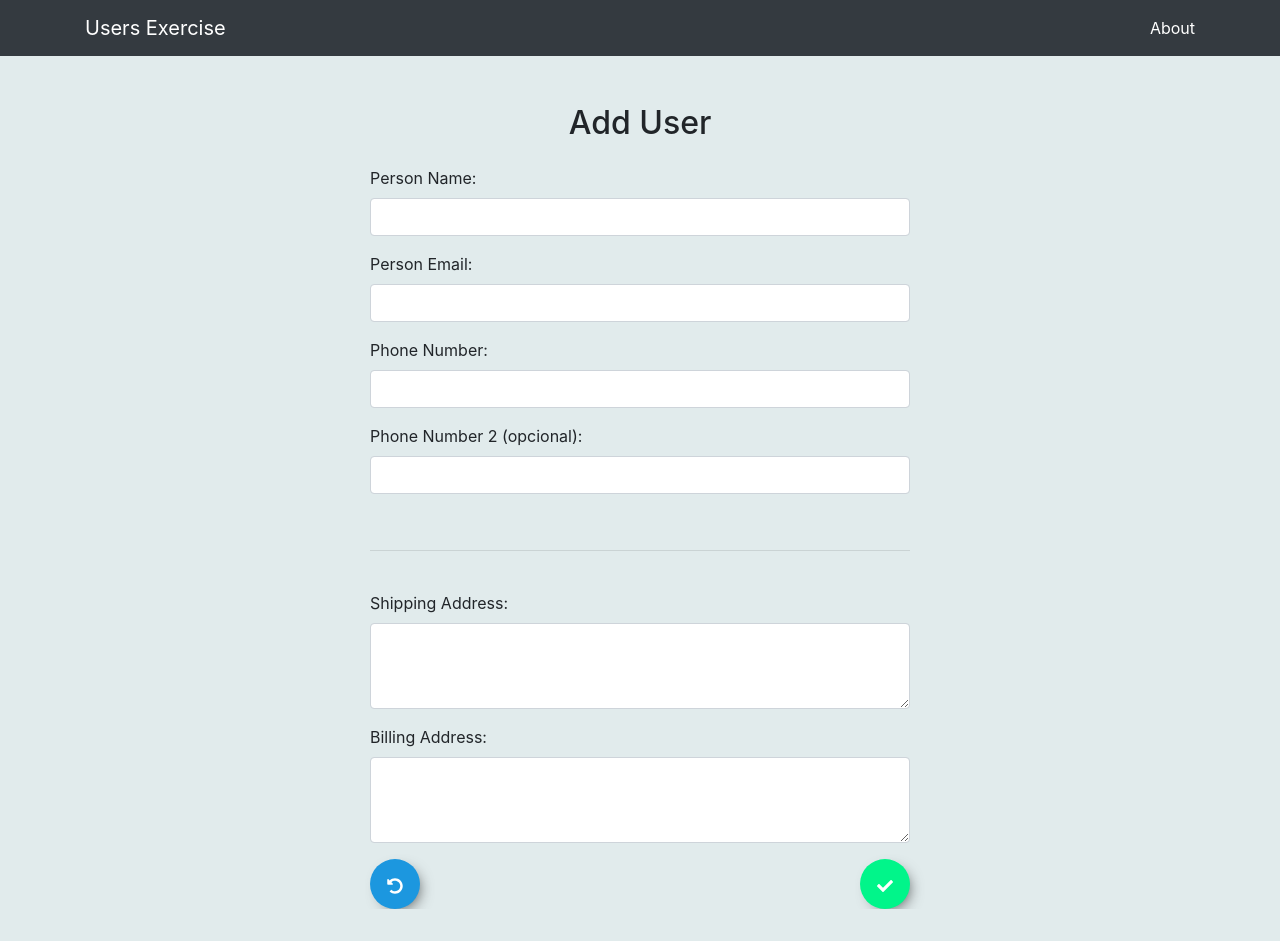
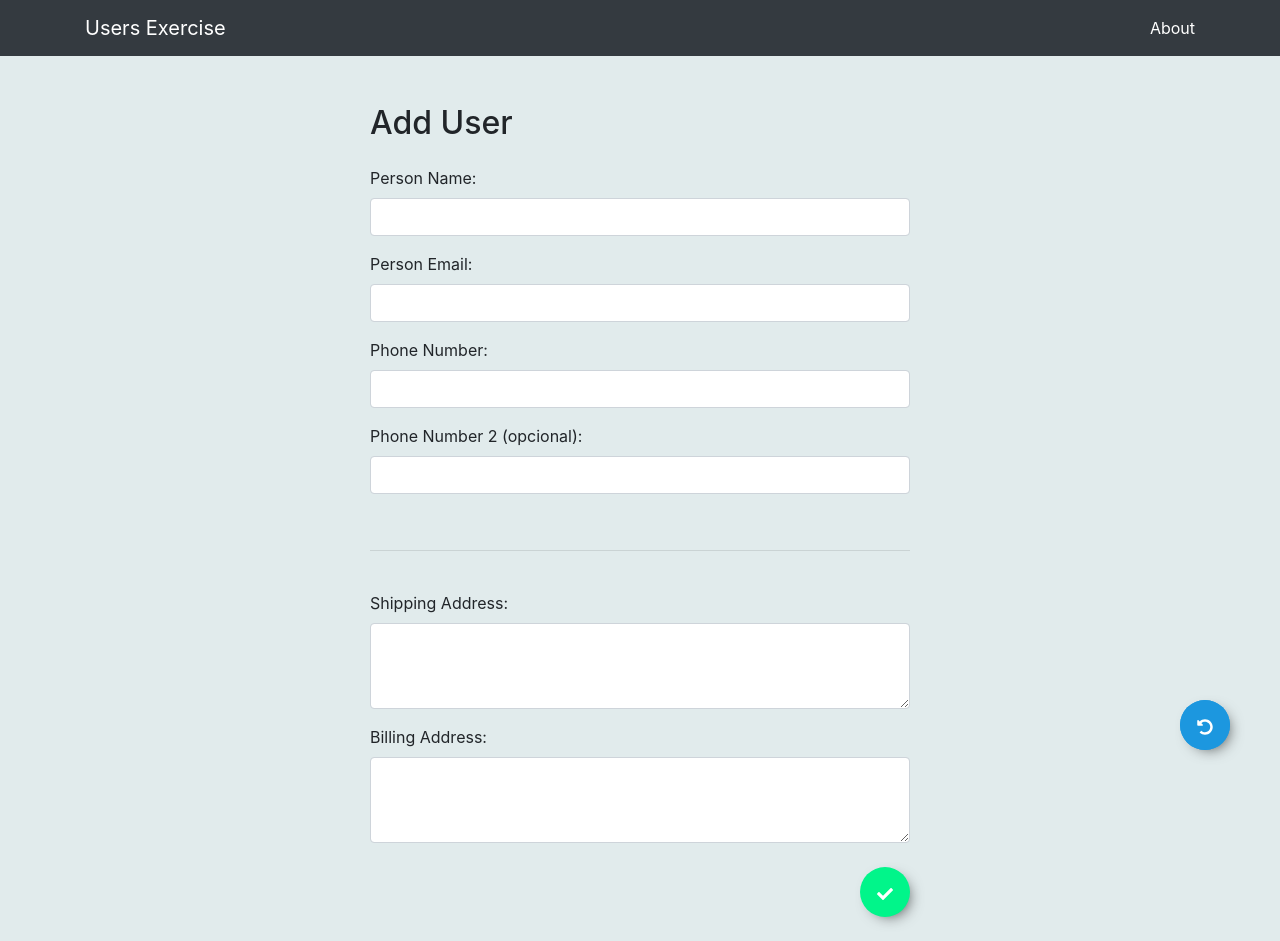
Before and after one commit to matildearagao/turbine-exercise, a React (Create React App) app: page /adduser in a window 1280 px wide. Before the commit the page ends 909 px from the top, so only its background shows below. Built offline with nearby package versions, Linux system fonts and the light colour scheme.

Commit message:
animating buttons

```diff
--- a/src/App.css
+++ b/src/App.css
@@ -21,6 +21,11 @@
   color: white;
   border: 0;
   box-shadow: 5px 5px 15px -7px rgba(0, 0, 0, 0.75);
+  transition: all 0.2s;
+}
+.btn-round:hover{
+  box-shadow: none;
+  transform: translateY(1px)
 }
 .btn-red {
   background-color: var(--main-red-color);
@@ -37,12 +42,40 @@
   color: var(--main-blue-color);
   cursor: pointer;
   width: 20px;
+  transition: all 0.2s;
+}
+.btn-edit:hover{
+  transform: scale(1.2)
 }
 .btn-fixed {
   position: fixed;
   bottom: 50px;
   right: 50px;
+  cursor: pointer;
 }
+.btn-fixed:after {
+  content: "";
+  display: inline-block;
+  background-color: var(--main-blue-color);
+  height: 100%;
+  width: 100%;
+  border-radius: 5rem;
+  position: absolute;
+  top: 0;
+  left: 0;
+  z-index: -1;
+  transition: all 0.4s;
+}
+.btn-fixed:hover {
+  box-shadow: 0 1rem 2rem rgba(0, 0, 0, 0.2);
+}
+.btn-fixed:hover:after {
+  transform: scaleX(1.4) scaleY(1.4);
+  opacity: 0;
+}
+
+
+
 @media only screen and (max-width: 600px) {
   .btn-fixed {
     bottom: 10px;
@@ -67,3 +100,7 @@
 .u-margin-top {
   margin-top: 80px;
 }
+
+.list-item:hover {
+  cursor: pointer;
+}
--- a/src/Components/About.js
+++ b/src/Components/About.js
@@ -2,8 +2,8 @@ import React from 'react'
 
 export default function About() {
   return (
-    <div className="container">
-      <h2 className="mb-4">About this app</h2>
+    <div className="container u-margin-top">
+      <h2 className="my-4">About this app</h2>
       <p>This app was made as an exercise for Turbine.</p>
       <p>I used React as Framework, Bootstrap for styling, Json-server to serve as an API and axios to fetch data from the API.</p>
       <p>Json-server needs to run in port 3000 to fetch the data properly. You can use the "npm run json:server" command.</p>
--- a/src/Components/User.js
+++ b/src/Components/User.js
@@ -63,11 +63,12 @@ const User = ({ user, handleExpand }) => {
   };
 
   return (
-    <li className="list-group-item mb-2">
+    <li className="list-group-item mb-2 list-item"
+    onClick={() => handleExpand(user.id)}>
       <div className="d-flex">
         <div
           className="w-100 d-inline-flex"
-          onClick={() => handleExpand(user.id)}
+
         >
           <p className="ellipsis">
             <strong>{user.name}</strong> - {user.email}
--- a/src/Components/UserEdit.js
+++ b/src/Components/UserEdit.js
@@ -91,7 +91,7 @@ export default class UserEdit extends Component {
       <div className="container u-margin-top">
         <div className="row">
           <div className="col-sm-12 col-md-6 mx-auto">
-            <h2 className="text-center my-4">Edit User </h2>
+            <h2 className="my-4">Edit User </h2>
 
             <form onSubmit={this.handleSubmit}>
               <div className="form-group">
@@ -169,12 +169,7 @@ export default class UserEdit extends Component {
                   required
                 />
               </div>
-              <div className="d-flex justify-content-between">
-                <Link to="/">
-                  <button className="btn-round btn-blue">
-                    <FaUndoAlt />
-                  </button>
-                </Link>
+              <div className="d-flex justify-content-between my-4">
                 <button
                   className="btn-round btn-red"
                   onClick={this.handleDelete}
@@ -192,6 +187,11 @@ export default class UserEdit extends Component {
             </form>
           </div>
         </div>
+        <Link to="/">
+          <button className="btn-round btn-blue btn-fixed">
+            <FaUndoAlt />
+          </button>
+        </Link>
       </div>
     );
   }
--- a/src/Components/UserInput.js
+++ b/src/Components/UserInput.js
@@ -52,7 +52,7 @@ export default class UserInput extends Component {
       <div className="container u-margin-top">
         <div className="row">
           <div className="col-sm-12 col-md-6 mx-auto">
-            <h2 className="text-center my-4">Add User </h2>
+            <h2 className="my-4">Add User </h2>
             <form onSubmit={this.handleSubmit}>
               <div className="form-group">
                 <label htmlFor="name">Person Name: </label>
@@ -124,13 +124,7 @@ export default class UserInput extends Component {
                   required
                 />
               </div>
-              <div className="d-flex justify-content-between">
-                <Link to="/">
-                  <button className="btn-round btn-blue">
-                    <FaUndoAlt />
-                  </button>
-                </Link>
-
+              <div className="d-flex justify-content-end my-4">
                 <button
                   type="submit"
                   onSubmit={this.handleSubmit}
@@ -142,6 +136,11 @@ export default class UserInput extends Component {
             </form>
           </div>
         </div>
+        <Link to="/">
+          <button className="btn-round btn-blue btn-fixed">
+            <FaUndoAlt />
+          </button>
+        </Link>
       </div>
     );
   }
```
